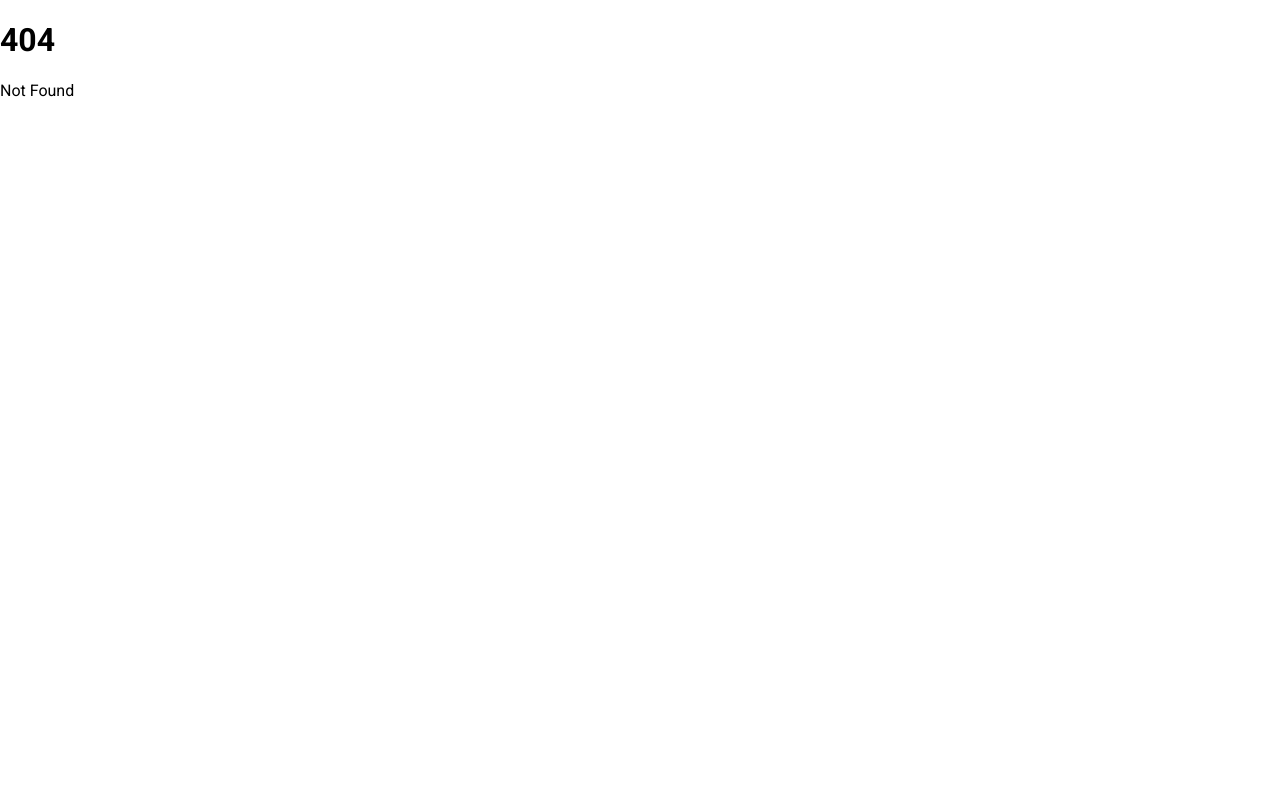
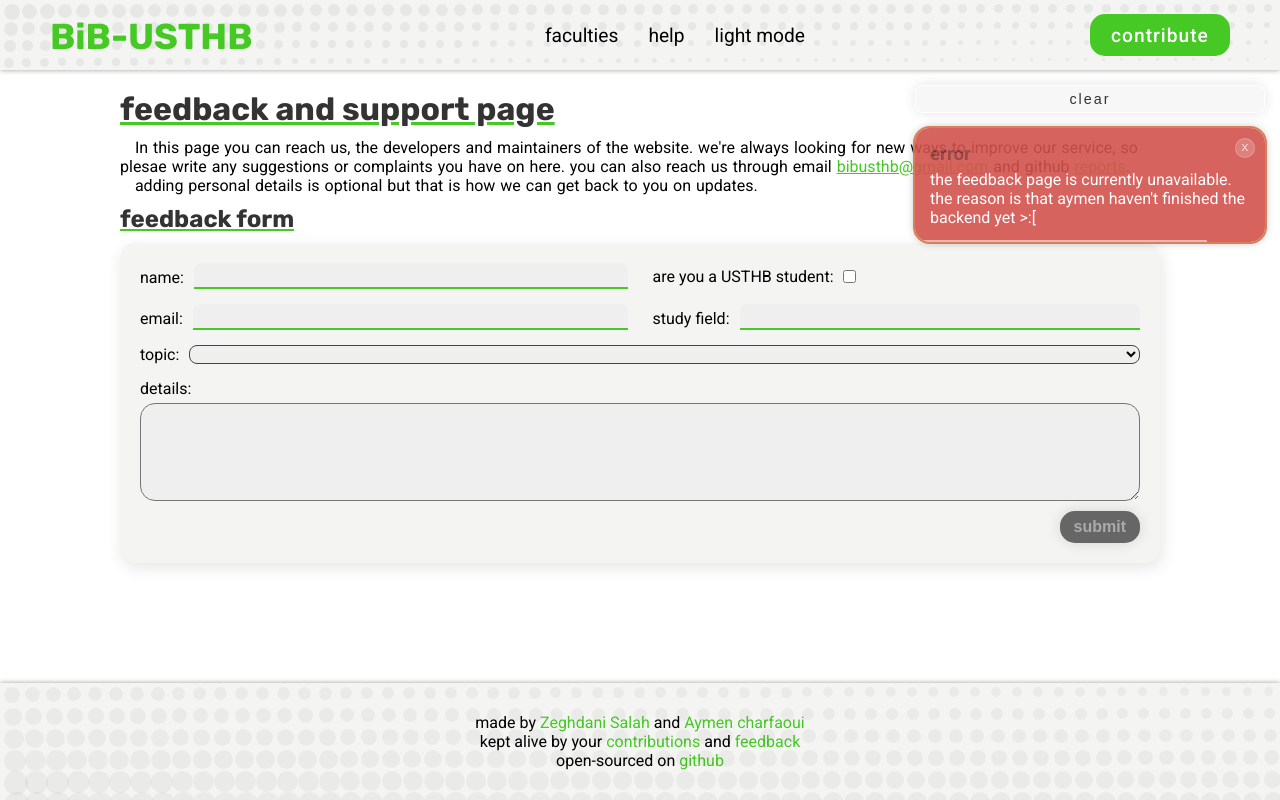
Before and after one commit to hexxt-git/bib-usthb, a SvelteKit app: page /feedback in a window 1280 px wide. Before the commit this address had no page. Built offline with nearby package versions, Linux system fonts and the light colour scheme; a web font is replaced by a local one.

Commit message:
feedback page

```diff
--- a/src/routes/Faculty.svelte
+++ b/src/routes/Faculty.svelte
@@ -48,7 +48,7 @@
                 <!-- svelte-ignore a11y-no-static-element-interactions -->
                 <div class="item {module.id==selected_module_id}" on:click={()=>select_module(module.id)}>
                     <div>
-                    {module.name} ({module.short.toUpperCase()})
+                    {module.name} <!-- ({module.short.toUpperCase()}) -->
                     <a href="https://drive.google.com/drive/folders/{module.drive_id}" target="_blank">
                         <img src="/images/link.png" alt="">
                     </a>
--- a/src/routes/Footer.svelte
+++ b/src/routes/Footer.svelte
@@ -17,7 +17,7 @@
             </div>
         </div>
     <div>
-        kept alive by your <a href="/contribute/">contributions</a>
+        kept alive by your <a href="/contribute/">contributions</a> and <a href="/feedback/">feedback</a>
     </div>
     <div>
         open-sourced on <a href="https://github.com/9EED/bib-usthb" target="_blank">github</a>
--- a/src/routes/Notification.svelte
+++ b/src/routes/Notification.svelte
@@ -29,7 +29,7 @@
         border-radius: var(--element-radius);
         box-shadow: var(--medium-shadow);
         position: relative;
-        opacity: 0.8;
+        opacity: 0.9;
         animation: appear 300ms ease-out;
         overflow: hidden;
     }
--- a/src/routes/SearchBar.svelte
+++ b/src/routes/SearchBar.svelte
@@ -41,6 +41,7 @@
         margin-top: 15px;
         text-align: start;
         color: var(--highlight-color);
+        z-index: 2;
     }
     @media screen and (max-width: 900px), (orientation: portrait){
         #container{
--- a/src/routes/contribute/+page.svelte
+++ b/src/routes/contribute/+page.svelte
@@ -5,9 +5,6 @@
     import {load, upload} from '../helper.js';
     import {notify, delete_notification} from '../notification_store'
     import { Confetti } from "svelte-confetti"
-
-    const OTHER_GROUP_ID = 3;
-    const OTHER_MODULE_ID = 7;
 
     let faculties = []
     onMount(async ()=>{
@@ -27,24 +24,17 @@
     });
 
     class File{
-        constructor(file=-1, faculty=-1, group=-1, custom_module='', module=-1, type=-1){
+        constructor(file=-1, faculty=-1, group=-1, module=-1, type=-1){
             this.file = file;
             this.faculty = faculty;
             this.group = group;
-            this.custom_module = custom_module;
             this.module = module;
             this.type = type // exam or lesson ..
             console.log(this)
         }
     }
 
-    let personal_details = {
-        name: '',
-        usthb_student: false,
-        email: '',
-        domain: '',
-        additional: ''
-    }
+    let personal_details = {}
     let files = [];
 
     let add_file = (file=-1)=>{
@@ -52,7 +42,6 @@
             file,
             files[files.length - 1].faculty,
             files[files.length - 1].group,
-            files[files.length - 1].custom_module,
             files[files.length - 1].module,
             files[files.length - 1].type,
         ): new File(file);
@@ -106,7 +95,6 @@
 
             for (const file of files) {
                 if(!file.file.length) continue;
-                if(file.group == OTHER_GROUP_ID) file.module = OTHER_MODULE_ID;
                 try {
                     let response =  await upload(file, personal_details);
 
@@ -168,12 +156,12 @@
 <main>
     <h1><span>BiB-USTHB</span> contribution page&nbsp;</h1>
     <p>
-        &nbsp;&nbsp;&nbsp;This website is ran and maintained all thanks to student contributions. please don't shy away from sharing any resources you have.
+        &nbsp;&nbsp;&nbsp;This website is ran and maintained all thanks to student contributions. please don't shy away from sharing any resources you have. If you can't find a module or faculty that is because the website is still in its early phase and we're looking for people to help us fill them up, you can help us with that on the <a href="/feedback/">feedback</a> page.
     </p>
     <form bind:this={formElement} on:submit={submit}>
         <h2>personal details</h2>
         <p>
-            &ensp; it is not necessary to provide your personal details. however, if you do, you will be notified by email when your files are added to the website.
+            adding personal details is optional but that is how we can get back to you on updates.
         </p>
         <div class="personal-detail-container">
             <div class="text-input">
@@ -189,7 +177,7 @@
                 <input type="checkbox" id="usthb_student" name="usthb_student" bind:checked={personal_details.usthb_student}>
             </div>
             <div class="text-input">
-                <label for="domain">what do you study:</label>
+                <label for="domain">study field:</label>
                 <input type="text" id="domain" name="domain" bind:value={personal_details.domain}>
             </div>
         </div>
@@ -229,17 +217,15 @@
                         </select>
                     </div>
                     {#if file.faculty !== -1}
+                        {#if (faculties.find(fac => fac.id === file.faculty)?.groups).length > 2}
                         <div class="select-input">
                             <label for="file_module">module:</label>
                             <select name="file_module" id="file_module" bind:value={file.group} required>
-                        {#each faculties.find(fac => fac.id === file.faculty)?.groups||[] as group}
+                                {#each (faculties.find(fac => fac.id === file.faculty)?.groups||[]).filter(group => group.short != 'other') as group}
                                     <option value={group.id}>{group.name}</option>
                                 {/each}
                             </select>
                         </div>
-
-                {#if file.group != OTHER_GROUP_ID}
-
                             {#if file.group !== -1}
                             <div class="select-input">
                                 <label for="file_module">semester:</label>
@@ -249,16 +235,7 @@
                                     {/each}
                                 </select>
                             </div>
-                {/if}
-
-                {:else}
-                <div class="file-text">
-                    <label for="custom_module">module:</label>
-                    <input bind:value={file.custom_module} type="text" name="custom_module" required />
-                </div>
-                {/if}
-
-                {#if file.module !== -1 || file.custom_module !== ''}
+                                {#if file.module !== -1}
                                 <div class="select-input">
                                     <label for="file_type">type:</label>
                                     <select name="file_type" id="file_type" bind:value={file.type} required>
@@ -269,7 +246,10 @@
                                         <option value="other">other</option>
                                     </select>
                                 </div>
-
+                                {/if}
+                            {/if}
+                        {:else}
+                            <p style="color: #e23131;">no modules have been inserted to this faculty yet. you can help us fill it up on the <a href="/feedback/" target="_blank" style="color: #e23131;">feedback</a> page</p>
                         {/if}
                     {/if}
                 {/if}
@@ -343,9 +323,11 @@
     }
     p{
         margin: 0;
+        font-size: var(--text-1);
+        word-spacing: 1px;
     }
     a{
-        color: var(--text-color);
+        color: var(--brand-color);
         text-decoration: underline;
     }
     .personal-detail-container{
@@ -374,6 +356,7 @@
     .checkbox-input{
         display: flex;
         align-items: center;
+        gap: 5px;
     }
     .text-input input, .email-input input{
         border: none;
@@ -381,7 +364,7 @@
         font-family: var(--main-font);
         font-size: var(--text-1);
         padding: 5px 5px 0 10px;
-        border-radius: var(--element-radius) var(--element-radius) 0 0;
+        border-radius: calc(var(--element-radius)/2) calc(var(--element-radius)/2) 0 0;
         background-color: var(--background-2);
         color: var(--highlight-color);
     }
@@ -538,9 +521,16 @@
     textarea{
         margin-top: 10px;
         width: 100%;
+        max-width: 100%;
         background-color: var(--background-1);
-        border-radius: 5px;
+        border-radius: var(--element-radius);
         color: var(--highlight-color);
+        font-family: var(--main-font);
+        font-size: var(--text-1);
+        padding: 10px;
+    }
+    textarea:focus{
+        outline: none;
     }
     button[type="submit"]{
         padding: 10px 20px;
--- /dev/null
+++ b/src/routes/feedback/+page.svelte
@@ -0,0 +1,207 @@
+<script>
+    import Nav from '../Nav.svelte';
+    import Footer from '../Footer.svelte';
+	import { notify } from '../notification_store';
+    let personal_details = {}
+    let topic = ''
+    let detail = ''
+    let formElement;
+
+    let submit = ()=>{
+        console.table({...personal_details, topic, detail})
+    }
+    notify({
+            state: "error",
+            message: "the feedback page is currently unavailable. the reason is that aymen haven't finished the backend yet >:[",
+            duration: 30*1000
+        }, 30*1000)
+</script>
+<Nav />
+<main>
+    <h1>feedback and support page</h1>
+    <p>
+        &nbsp;&nbsp;&nbsp;In this page you can reach us, the developers and maintainers of the website. we're always looking for new ways to improve our service, so plesae write any suggestions or complaints you have on here. you can also reach us through email <a href="mailto:bibusthb@gmail.com" target="_blank">bibusthb@gmail.com</a> and github <a href="https://github.com/9EED/bib-usthb/issues" target="_blank">reports</a>.<br>
+        &nbsp;&nbsp;&nbsp;adding personal details is optional but that is how we can get back to you on updates.
+    </p>
+    <h2>feedback form</h2>
+    <form bind:this={formElement} on:submit={submit}>
+        <div class="text-input">
+            <label for="name">name:</label>
+            <input type="text" id="name" name="name" bind:value={personal_details.name}>
+        </div>
+        <div class="email-input">
+            <label for="email">email:</label>
+            <input type="email" id="email" name="email" bind:value={personal_details.email}>
+        </div>
+        <div class="checkbox-input">
+            <label for="usthb_student">are you a USTHB student: </label>
+            <input type="checkbox" id="usthb_student" name="usthb_student" bind:checked={personal_details.usthb_student}>
+        </div>
+        <div class="text-input">
+            <label for="domain">study field:</label>
+            <input type="text" id="domain" name="domain" bind:value={personal_details.domain}>
+        </div>
+        <div class="select-input" id="topic">
+            <label for="topic">topic:</label>
+            <select name="topic" bind:value={topic} required>
+                <option value="website error">website errors</option>
+                <option value="missing module">corrupted/missing module</option>
+                <option value="missing module">inappropriately categoraized module</option>
+                <option value="missing module">corrupted/missing file</option>
+                <option value="missing module">inappropriately categoraized file</option>
+                <option value="missing module">website design (UI)</option>
+                <option value="missing module">website layout (UX)</option>
+                <option value="missing module">contribution to the website</option>
+                <option value="missing module">additional feature requests</option>
+                <option value="missing module">words of thanks and appretiation 🤗</option>
+                <option value="missing module">other</option>
+            </select>
+        </div>
+        <div class="textarea-input" id="detail">
+            <label for="detail">details:</label>
+            <textarea name="detail" bind:value={detail} rows="4" required></textarea>
+        </div>
+        <button type="submit" disabled>submit</button>
+    </form>
+</main>
+<Footer />
+<style>
+    main {
+        padding: 0 var(--side-margin) 30px var(--side-margin);
+        min-height: calc(100vh - 187px);
+        font-family: var(--main-font);
+        background-color: var(--background-0);
+        color: var(--text-color);
+    }
+    h1{
+        margin: 0;
+        padding: 20px 0px 0px 0px;
+        text-decoration: var(--brand-color) underline;
+        user-select: none;
+        cursor: pointer;
+        width: fit-content;
+        font-family: var(--title-font);
+        font-size: var(--title-1);
+        color: var(--title-color);
+    }
+    h2{
+        margin: 10px 0px 0px 0px;
+        text-decoration: var(--brand-color) underline;
+        user-select: none;
+        cursor: pointer;
+        width: fit-content;
+        font-family: var(--title-font);
+        font-size: var(--title-2);
+        color: var(--title-color);
+    }
+    p{
+        margin: 10px 0;
+        font-size: var(--text-1);
+        word-spacing: 1px;
+    }
+    a{
+        color: var(--brand-color);
+        text-decoration: underline;
+    }
+    form{
+        background-color: var(--background-1);
+        border-radius: var(--element-radius);
+        box-shadow: var(--window-shadow);
+        margin-top: 10px;
+        padding: 20px;
+        display: grid;
+        grid-template-columns: 1fr 1fr;
+        gap: 15px 25px;
+    }
+    .email-input{
+        grid-area: 2 / 1 / 3 / 2;
+    }
+    @media (max-width: 925px), (orientation: portrait) {
+        form{
+            grid-template-columns: 1fr;
+        }
+    }
+    .text-input, .email-input{
+        display: grid;
+        grid-template-columns: auto 1fr;
+        gap: 10px;
+    }
+    .checkbox-input{
+        display: flex;
+        align-items: center;
+        gap: 5px;
+    }
+    .text-input input, .email-input input{
+        border: none;
+        border-bottom: 2px solid var(--brand-color);
+        font-family: var(--main-font);
+        font-size: var(--text-1);
+        padding: 5px 5px 0 10px;
+        border-radius: calc(var(--element-radius)/2) calc(var(--element-radius)/2) 0 0;
+        background-color: var(--background-2);
+        color: var(--highlight-color);
+    }
+    .text-input label, .email-input label{
+        padding: 5px 0 0 0;
+    }
+    .text-input input:focus, .email-input input:focus{
+        outline: none;
+    }
+    .select-input{
+        display: grid;
+        grid-template-columns: auto 1fr;
+        gap: 10px;
+        overflow: hidden;
+    }
+    .select-input select{
+        max-width: 100%;
+        box-sizing: border-box;
+        outline: none;
+        border: solid 1px #444;
+        border-radius: 8px;
+    }
+    .textarea-input{
+        display: grid;
+    }
+    .textarea-input textarea{
+        margin-top: 5px;
+        width: 100%;
+        max-width: calc(100vw - var(--side-margin)*2 - 40px);
+        background-color: var(--background-2);
+        border-radius: var(--element-radius);
+        color: var(--highlight-color);
+        font-family: var(--main-font);
+        font-size: var(--text-1);
+        padding: 10px;
+    }
+    .textarea-input textarea:focus{
+        outline: none;
+    }
+    #topic{
+        grid-column: 1 / -1;
+    }
+    #detail{
+        grid-column: 1 / -1;
+    }
+    button[type="submit"]{
+        padding: 7px 14px;
+        border: none;
+        border-radius: var(--element-radius);
+        box-shadow: var(--weak-shadow);
+        cursor: pointer;
+        user-select: none;
+        font-size: var(--text-1);
+        color: var(--background-0);
+        font-weight: 600;
+        margin-top: -5px; /*forbiden technique*/
+        margin-left: auto;
+        display: block;
+        background-color: var(--brand-color);
+        grid-column: 1 / -1;
+    }
+    button[type="submit"]{
+        background-color: #666;
+        color: #aaa;
+        cursor: not-allowed;
+    }
+</style>
--- a/src/routes/help/+page.svelte
+++ b/src/routes/help/+page.svelte
@@ -27,7 +27,7 @@
     </p>
     <h2>Support</h2>
     <p>
-        &ensp; If you have any questions, suggestions or issues, you may reach us through email <a href="mailto:bibusthb@gmail.com">bibusthb@gmail.com</a>  or on <a href="https://github.com/9EED/BiB-USTHB/issues" target="_blank">github issues</a> we're are always happy to help and we are always looking for ways to improve the website.
+        &ensp; If you have any questions, suggestions or issues, you may reach us through the dedicated <a href="/feedback/">feedback</a> page, email <a href="mailto:bibusthb@gmail.com" target="_blank">bibusthb@gmail.com</a>  or through <a href="https://github.com/9EED/BiB-USTHB/issues" target="_blank">github reports</a> we're are always happy to help and we are always looking for ways to improve the website.
     </p>
     <h2>Privacy</h2>
     <p>
--- a/src/routes/helper.js
+++ b/src/routes/helper.js
@@ -16,8 +16,7 @@ export async function upload(file, personal_details){
     formData.append('file', file.file[0]);
     formData.append('title', file.file[0].name);
     formData.append('description',
-        JSON.stringify(personal_details).replaceAll(',',',\n') +
-        (file.custom_group != -1 ? `\n\nthis file was uploaded as custom group/module named "${file.custom_module}" by the user for the faculty of id "${file.faculty}".\n\n`: '')
+        JSON.stringify(personal_details).replaceAll(',',',\n')
     );
     formData.append('module_id', file.module);
     formData.append('file_type', file.type);
```
Also changed, not shown: src/routes/+page.svelte (+8 -4 lines). Lines whose indentation alone changed are shown as unchanged.
